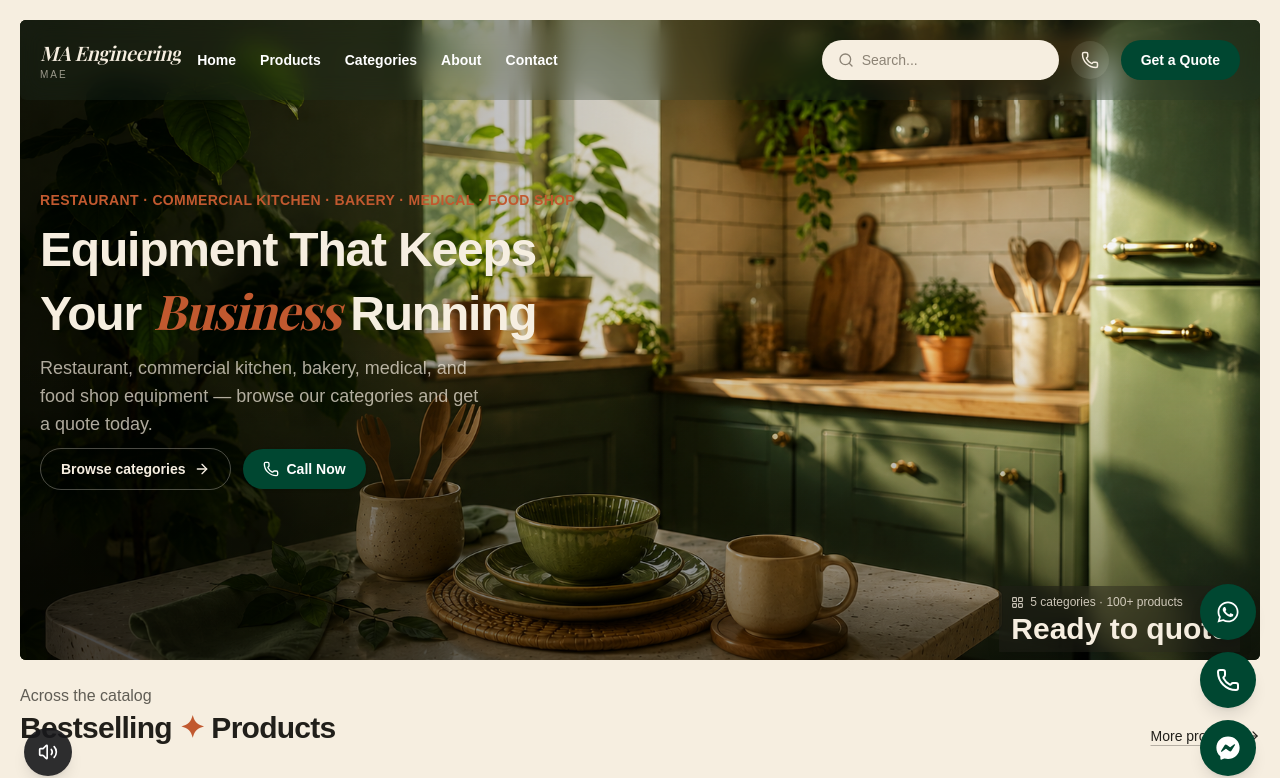
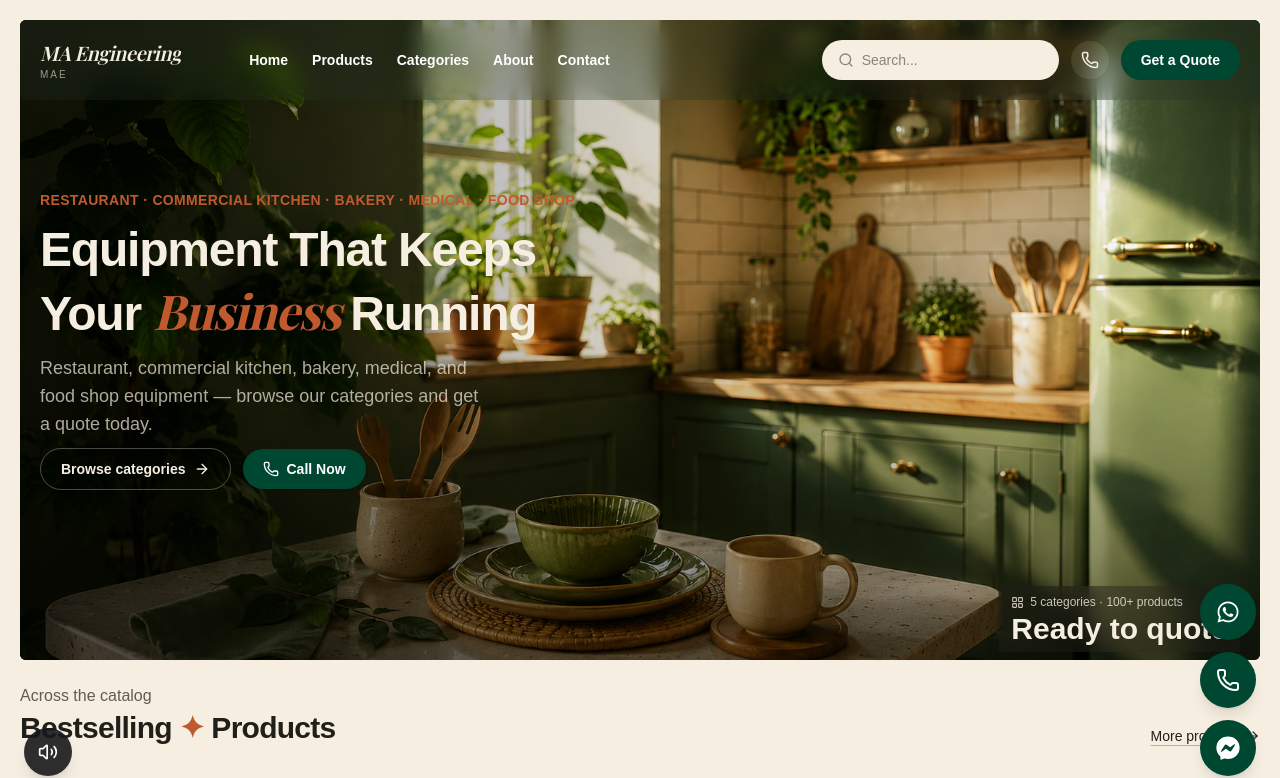
Before and after one commit to hakalukidev/M-A-Engineering, a Next.js app in the folder frontend/: page / in a window 1280 px wide. Shown: the top 778 px of the page. Built offline with nearby package versions, Linux system fonts and the light colour scheme; a web font is replaced by a local one.

Commit message:
navbar home section righr side aligned

```diff
--- a/frontend/src/components/layout/Header.tsx
+++ b/frontend/src/components/layout/Header.tsx
@@ -68,7 +68,7 @@ export function Header() {
               </span>
             </Link>
 
-            <nav className="hidden items-center justify-start gap-6 lg:flex">
+            <nav className="hidden items-center justify-start gap-6 lg:ml-[52px] lg:flex">
               {siteConfig.nav.map((item) => (
                 <Link
                   key={item.href}
```
